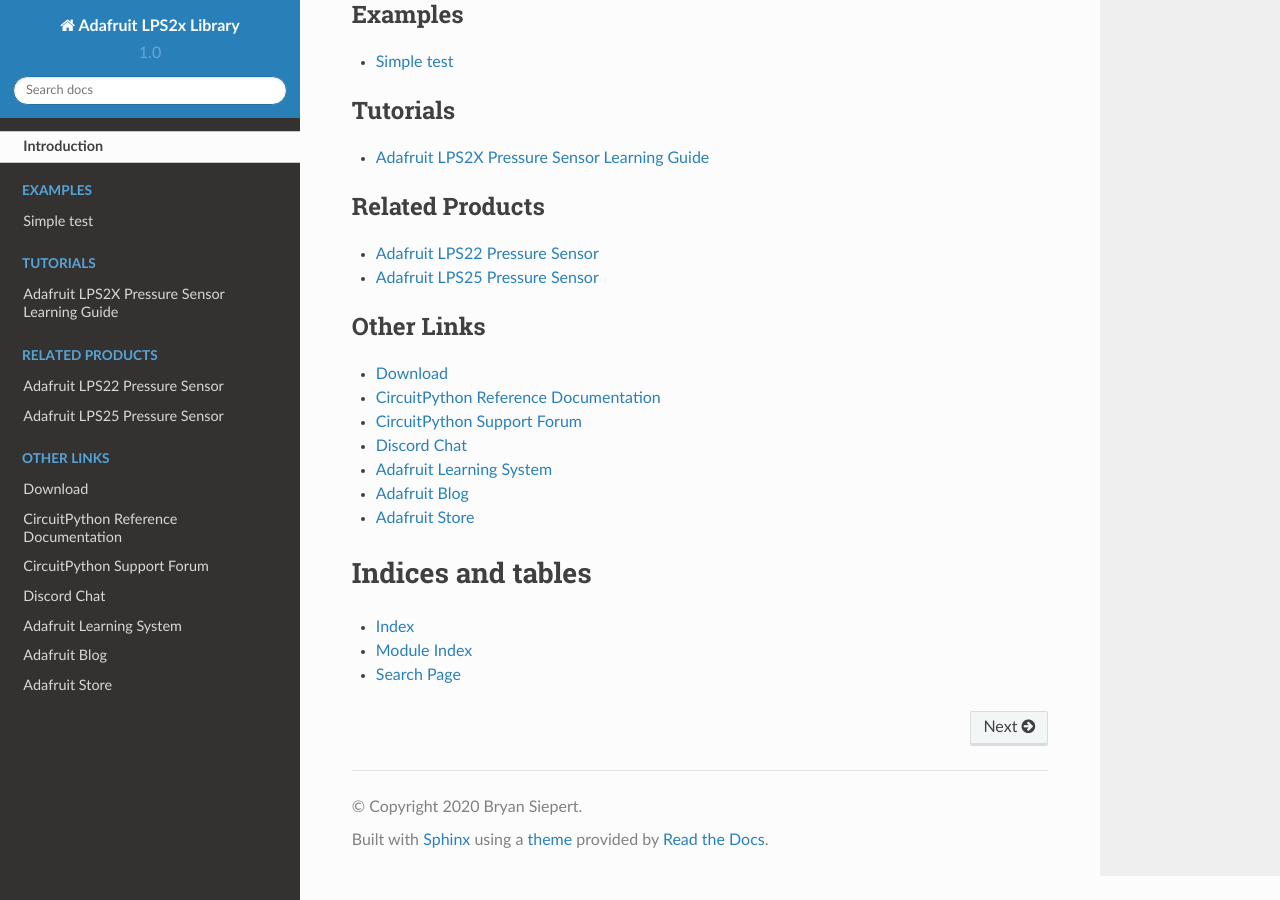
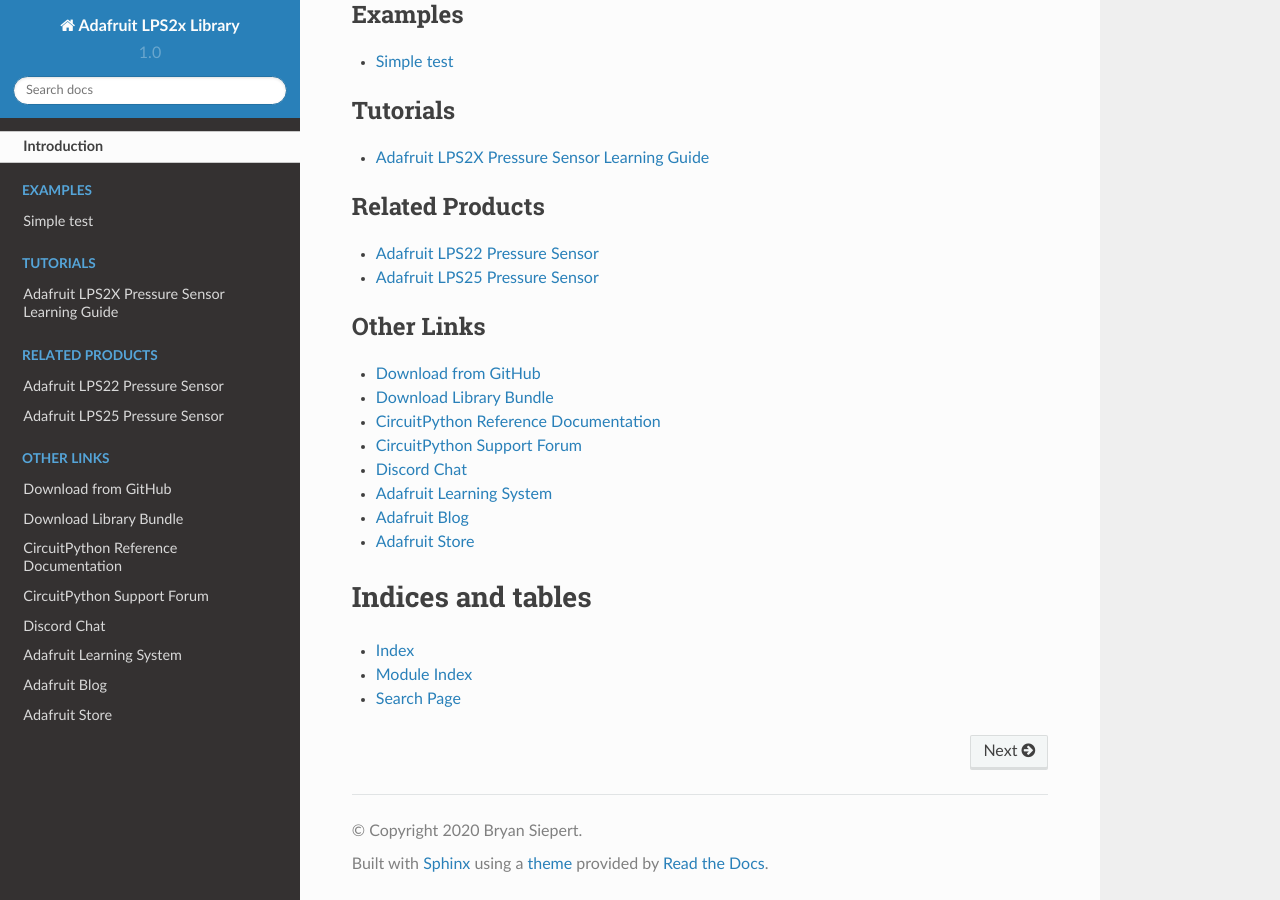
Before and after one commit to adafruit/Adafruit_CircuitPython_LPS2X, a Sphinx documentation site: the page built from docs/index.rst, in a window 1280 px wide and 900 px high, scrolled down 1687 px. Built offline with Sphinx 7.4.7 and the Read the Docs theme 2.0.0, drawn with Linux system fonts in a browser that asks for light colours.

Commit message:
Added cp.org link to index.rst

```diff
--- a/docs/index.rst
+++ b/docs/index.rst
@@ -35,7 +35,8 @@
 .. toctree::
     :caption: Other Links
 
-    Download <https://github.com/adafruit/Adafruit_CircuitPython_LPS2x/releases/latest>
+    Download from GitHub <https://github.com/adafruit/Adafruit_CircuitPython_LPS2x/releases/latest>
+    Download Library Bundle <https://circuitpython.org/libraries>
     CircuitPython Reference Documentation <https://docs.circuitpython.org>
     CircuitPython Support Forum <https://forums.adafruit.com/viewforum.php?f=60>
     Discord Chat <https://adafru.it/discord>
```
